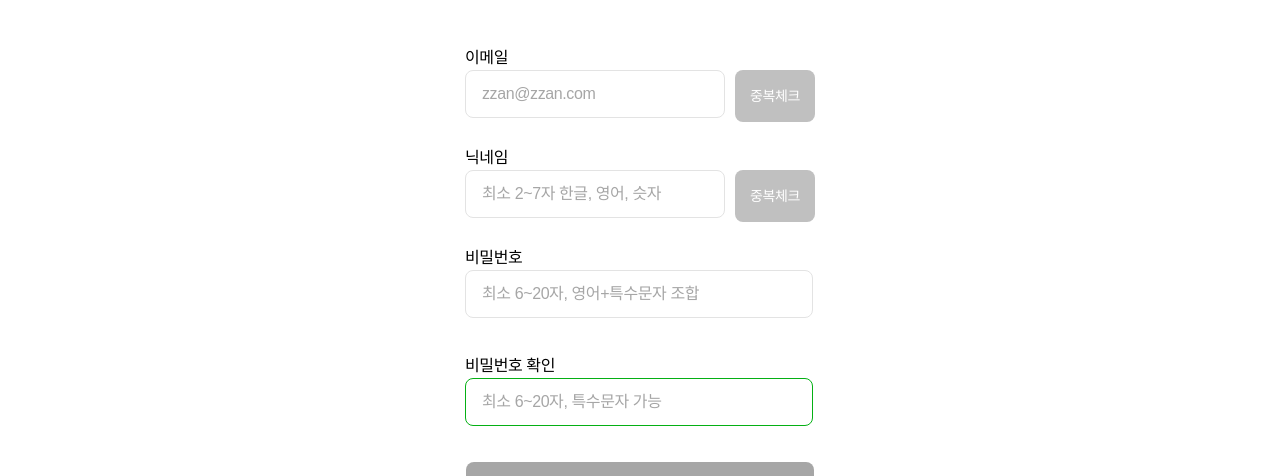
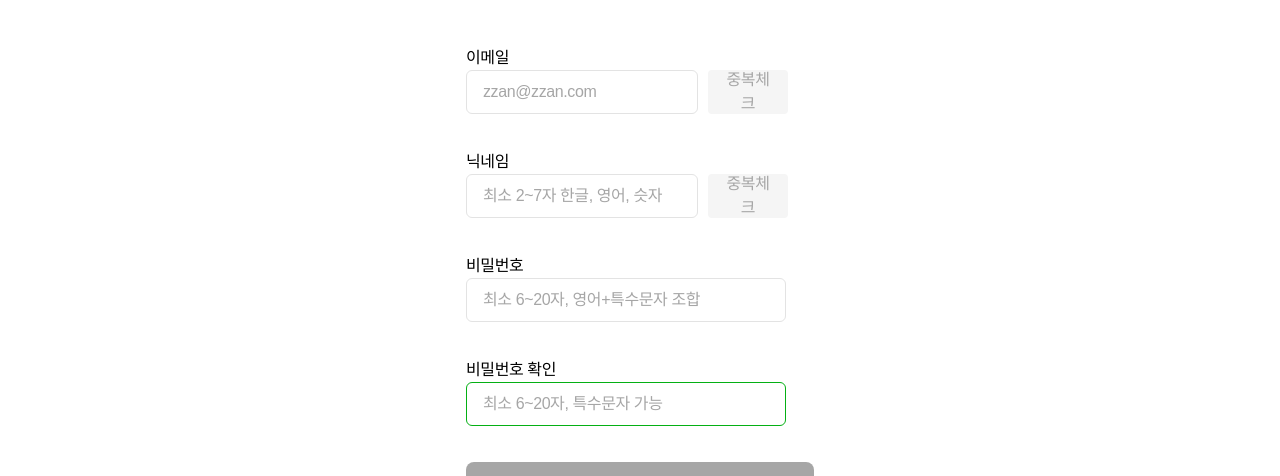
Before and after one commit to ZZANTech/ZZANTech-Fe, a Next.js app: page /signUp in a window 1280 px wide. Shown: the part 128-604 px from the top of the page. Built offline with nearby package versions, Linux system fonts and the light colour scheme; no server answers; a web font is replaced by a local one.

Commit message:
design: 공용컴포넌트(button) 적용, 불필요한 코드 정리, 타입오류 해결

```diff
--- a/src/app/(auth)/signUp/_components/EmailForm.tsx
+++ b/src/app/(auth)/signUp/_components/EmailForm.tsx
@@ -1,8 +1,9 @@
 "use client";
 
+import Button from "@/components/Button";
 import { checkEmailValidity } from "@/utils/authValidity";
 import { createClient } from "@/utils/supabase/client";
-import { MouseEventHandler, useState } from "react";
+import { useState } from "react";
 
 function EmailForm({
   email,
@@ -17,9 +18,7 @@ function EmailForm({
   const [emailError, setEmailError] = useState<string>("");
   const supabase = createClient();
 
-  const handleCheckDuplicate: MouseEventHandler<HTMLButtonElement> = async (e) => {
-    e.preventDefault();
-
+  const handleCheckDuplicate: React.MouseEventHandler<HTMLButtonElement> = async () => {
     //초기화
     setIsCorrected(null);
     setEmailError("");
@@ -45,26 +44,22 @@ function EmailForm({
   };
 
   return (
-    <div className="AuthInputDiv">
+    <div className="flex flex-col">
       <label>이메일</label>
-      <form className="AuthInputForm">
+      <form className="flex flex-row gap-2.5">
         <input
           type="email"
           value={email}
           maxLength={30}
           placeholder="zzan@zzan.com"
-          className={`AuthInputShort ${emailError ? "border-info-red" : isCorrected ? "border-info-green" : ""}`}
+          className={`auth-input-short ${emailError ? "border-info-red" : isCorrected ? "border-info-green" : ""}`}
           onChange={(e) => setEmail(e.target.value)}
         />
-        <button
-          className={`AuthDupButton ${email ? "bg-black" : " bg-[#C0C0C0]"}`}
-          onClick={handleCheckDuplicate}
-          disabled={!email}
-        >
+        <Button size={"small"} disabled={!email} onClick={() => handleCheckDuplicate}>
           중복체크
-        </button>
+        </Button>
       </form>
-      {emailError && <p className="AuthStateInfo">{emailError}</p>}
+      {emailError && <p className="text-info-red text-xs">{emailError}</p>}
     </div>
   );
 }
--- a/src/app/(auth)/signUp/_components/NicknameForm.tsx
+++ b/src/app/(auth)/signUp/_components/NicknameForm.tsx
@@ -1,5 +1,6 @@
 "use client";
 
+import Button from "@/components/Button";
 import { checkNicknameValidity } from "@/utils/authValidity";
 import { createClient } from "@/utils/supabase/client";
 import { MouseEventHandler, useState } from "react";
@@ -17,9 +18,7 @@ function NicknameForm({
   const [nicknameError, setNicknameError] = useState<string>("");
   const supabase = createClient();
 
-  const handleCheckDuplicate: MouseEventHandler<HTMLButtonElement> = async (e) => {
-    e.preventDefault();
-
+  const handleCheckDuplicate: React.MouseEventHandler<HTMLButtonElement> = async () => {
     //초기화
     setIsCorrected(null);
     setNicknameError("");
@@ -45,26 +44,22 @@ function NicknameForm({
   };
 
   return (
-    <div className="AuthInputDiv">
+    <div className="flex flex-col">
       <label>닉네임</label>
-      <form className="AuthInputForm">
+      <form className="flex flex-row gap-2.5">
         <input
           type="text"
           value={nickname}
           maxLength={7}
           placeholder="최소 2~7자 한글, 영어, 슷자"
-          className={`AuthInputShort ${nicknameError ? "border-info-red" : isCorrected ? "border-info-green" : ""}`}
+          className={`auth-input-short ${nicknameError ? "border-info-red" : isCorrected ? "border-info-green" : ""}`}
           onChange={(e) => setNickname(e.target.value)}
         />
-        <button
-          className={`AuthDupButton ${nickname ? "bg-black" : " bg-[#C0C0C0]"}`}
-          onClick={handleCheckDuplicate}
-          disabled={!nickname}
-        >
+        <Button size={"small"} disabled={!nickname} onClick={() => handleCheckDuplicate}>
           중복체크
-        </button>
+        </Button>
       </form>
-      {nicknameError && <p className="AuthStateInfo">{nicknameError}</p>}
+      {nicknameError && <p className="text-info-red text-xs">{nicknameError}</p>}
     </div>
   );
 }
--- a/src/app/(auth)/signUp/_components/PasswordForm.tsx
+++ b/src/app/(auth)/signUp/_components/PasswordForm.tsx
@@ -37,17 +37,17 @@ function PasswordForm({
   };
 
   return (
-    <div className="AuthInputDiv">
+    <div className="flex flex-col">
       <label>비밀번호</label>
       <input
         type="password"
         value={password}
         maxLength={20}
         placeholder="최소 6~20자, 영어+특수문자 조합"
-        className={`AuthInput ${passwordError ? "border-info-red" : isCorrected ? "border-info-green" : ""}`}
+        className={`auth-input ${passwordError ? "border-info-red" : isCorrected ? "border-info-green" : ""}`}
         onChange={handlePasswordChange}
       />
-      {passwordError && <p className="AuthStateInfo">{passwordError}</p>}
+      {passwordError && <p className="text-info-red text-xs">{passwordError}</p>}
     </div>
   );
 }
--- a/src/app/(auth)/signUp/_components/RecheckPasswordForm.tsx
+++ b/src/app/(auth)/signUp/_components/RecheckPasswordForm.tsx
@@ -20,17 +20,17 @@ function RecheckPasswordForm({
   };
 
   return (
-    <div className="AuthInputDiv">
+    <div className="flex flex-col">
       <label>비밀번호 확인</label>
       <input
         type="password"
         value={confirmPassword}
         maxLength={20}
         placeholder="최소 6~20자, 특수문자 가능"
-        className={`AuthInput ${confirmPassword && confirmPassword !== password ? "border-info-red" : "border-info-green"}`}
+        className={`auth-input ${confirmPassword && confirmPassword !== password ? "border-info-red" : "border-info-green"}`}
         onChange={handleConfirmPasswordChange}
       />
-      {confirmPassword !== password && <p className="AuthStateInfo">비밀번호가 틀립니다.</p>}
+      {confirmPassword !== password && <p className="text-info-red text-xs">비밀번호가 틀립니다.</p>}
     </div>
   );
 }
--- a/src/app/(main)/mypage/edit/_components/UserEditPassword.tsx
+++ b/src/app/(main)/mypage/edit/_components/UserEditPassword.tsx
@@ -31,7 +31,7 @@ function UserEditPassword() {
               type="password"
               value={oldPassword}
               placeholder="기존 비밀번호를 입력해주세요"
-              className="AuthInput"
+              className="auth-input"
               maxLength={20}
               onChange={(e) => setOldPassword(e.target.value)}
             />
@@ -43,7 +43,7 @@ function UserEditPassword() {
               type="password"
               value={newPassword}
               placeholder="최소 6~20자, 영어+특수문자 조합"
-              className="AuthInput"
+              className="auth-input"
               maxLength={20}
               onChange={(e) => setNewPassword(e.target.value)}
             />
@@ -55,7 +55,7 @@ function UserEditPassword() {
               type="password"
               value={confirmPassword}
               placeholder="최소 6~20자, 영어+특수문자 조합"
-              className="AuthInput"
+              className="auth-input"
               maxLength={20}
               onChange={(e) => setConfirmPassword(e.target.value)}
             />
--- a/src/app/globals.css
+++ b/src/app/globals.css
@@ -37,33 +37,11 @@ body *:not([class*="letter-"]) {
   .MainLinkButtonActive {
     @apply border-b-2 border-gray-800;
   }
-  .AuthInputShort {
-    @apply w-[260px] h-12 px-4 mb-1 border rounded-lg pointer-events-auto;
+  .auth-input-short {
+    @apply w-[232px] h-11 p-4 mb-3 border rounded-md;
   }
-  .AuthInput {
-    @apply w-[348px] h-12 px-4 mb-3 border rounded-lg;
-  }
-
-  .AuthInputDiv {
-    @apply flex flex-col;
-  }
-  .AuthInputForm {
-    @apply flex flex-row gap-2.5;
-  }
-
-  .AuthStateInfo {
-    @apply text-info-red text-xs;
-  }
-  .AuthStateInfoGreen {
-    @apply text-info-green text-xs;
-  }
-
-  .AuthDupButton {
-    @apply w-[80px] text-white text-sm rounded-lg;
-  }
-
-  .AuthLoginButton {
-    @apply w-[348px] h-12 text-center items-center justify-center flex flex-row rounded-lg font-semibold gap-2.5 cursor-pointer;
+  .auth-input {
+    @apply w-80 h-11 p-4 mb-3 border rounded-md;
   }
   .text-shadow {
     text-shadow: 0px 2px 2px rgba(0, 0, 0, 0.15);
--- a/src/components/Modal/NicknameModal.tsx
+++ b/src/components/Modal/NicknameModal.tsx
@@ -41,10 +41,10 @@ function NicknameModal() {
         value={nickname}
         placeholder="최소 2~7자 한글, 영어, 슷자"
         onChange={(e) => setNickname(e.target.value)}
-        className="AuthInput"
+        className="auth-input"
       />
 
-      {nicknameError && <p className="AuthStateInfo">{nicknameError}</p>}
+      {nicknameError && <p className="text-info-red text-xs">{nicknameError}</p>}
 
       <button
         onClick={handleChangeNickname}
```
Also changed, not shown: src/app/(auth)/login/_components/LoginContainer.tsx (+8 -8 lines).
